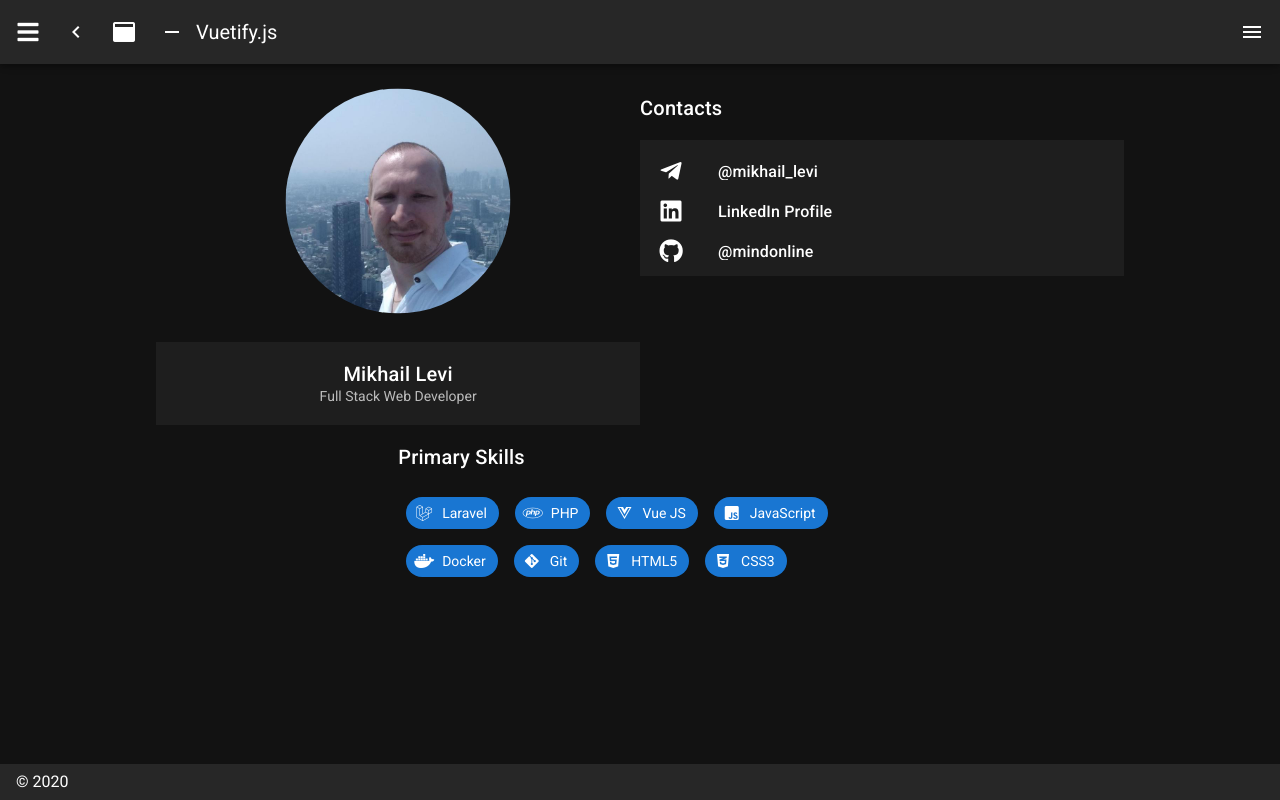
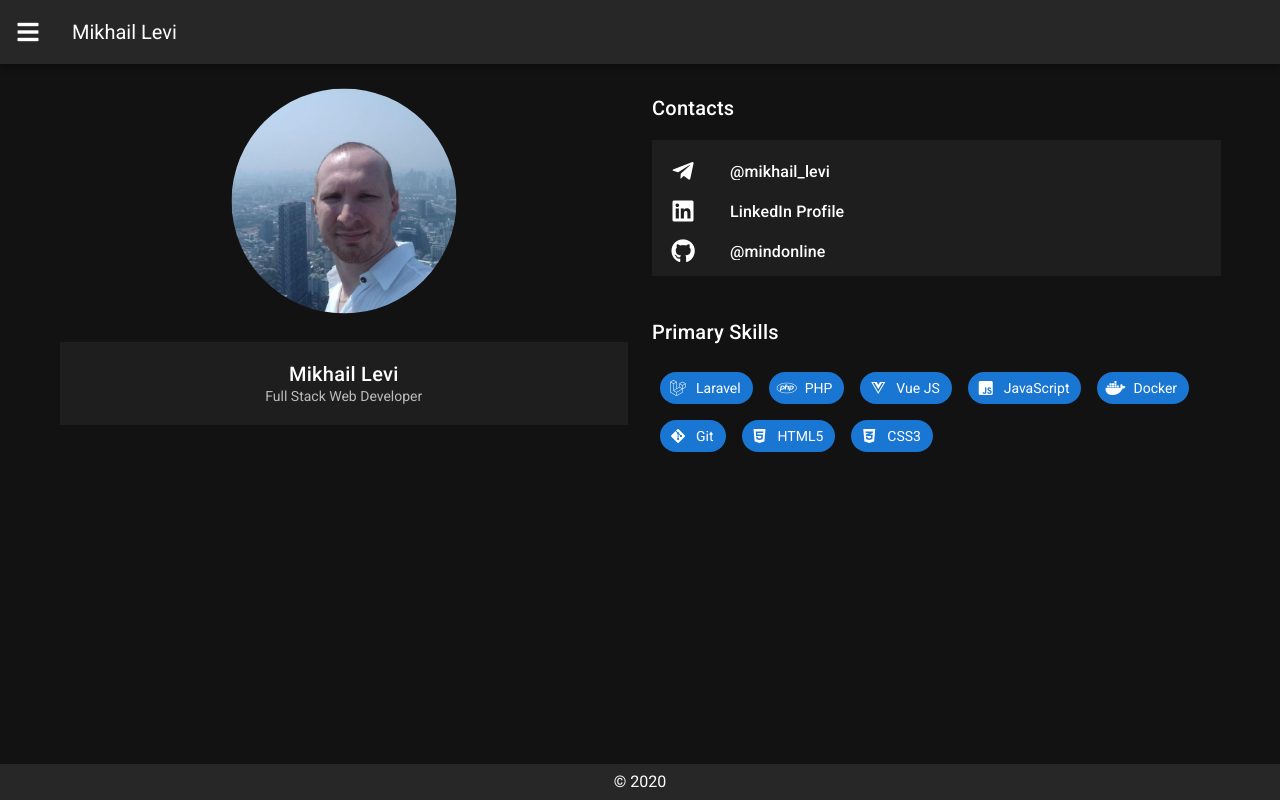
Before and after one commit to mindonline/mindonline, a Nuxt app: page / in a window 1280 px wide. Built offline with nearby package versions, Linux system fonts and the light colour scheme.

Commit message:
refactor(indexPage): Clean up layout and move to Vuetify 2.x grind

```diff
--- a/layouts/default.vue
+++ b/layouts/default.vue
@@ -2,8 +2,6 @@
   <v-app dark>
     <v-navigation-drawer
       v-model="drawer"
-      :mini-variant="miniVariant"
-      :clipped="clipped"
       fixed
       app
     >
@@ -25,62 +23,22 @@
       </v-list>
     </v-navigation-drawer>
     <v-app-bar
-      :clipped-left="clipped"
       fixed
       app
     >
       <v-app-bar-nav-icon @click.stop="drawer = !drawer" />
-      <v-btn
-        icon
-        @click.stop="miniVariant = !miniVariant"
-      >
-        <v-icon>mdi-{{ `chevron-${miniVariant ? 'right' : 'left'}` }}</v-icon>
-      </v-btn>
-      <v-btn
-        icon
-        @click.stop="clipped = !clipped"
-      >
-        <v-icon>mdi-application</v-icon>
-      </v-btn>
-      <v-btn
-        icon
-        @click.stop="fixed = !fixed"
-      >
-        <v-icon>mdi-minus</v-icon>
-      </v-btn>
       <v-toolbar-title v-text="title" />
-      <v-spacer />
-      <v-btn
-        icon
-        @click.stop="rightDrawer = !rightDrawer"
-      >
-        <v-icon>mdi-menu</v-icon>
-      </v-btn>
     </v-app-bar>
+
     <v-content>
       <v-container>
         <nuxt />
       </v-container>
     </v-content>
-    <v-navigation-drawer
-      v-model="rightDrawer"
-      :right="right"
-      temporary
-      fixed
-    >
-      <v-list>
-        <v-list-item @click.native="right = !right">
-          <v-list-item-action>
-            <v-icon light>
-              mdi-repeat
-            </v-icon>
-          </v-list-item-action>
-          <v-list-item-title>Switch drawer (click me)</v-list-item-title>
-        </v-list-item>
-      </v-list>
-    </v-navigation-drawer>
+
     <v-footer
       :fixed="fixed"
+      class="justify-center"
       app
     >
       <span>&copy; {{ new Date().getFullYear() }}</span>
@@ -92,13 +50,12 @@
   export default {
     data () {
       return {
-      clipped: false,
         drawer: false,
         fixed: false,
         items: [
           {
             icon: 'mdi-apps',
-          title: 'Welcome',
+            title: 'About me',
             to: '/'
           },
           {
@@ -107,10 +64,7 @@ export default {
             to: '/inspire'
           }
         ],
-      miniVariant: false,
-      right: true,
-      rightDrawer: false,
-      title: 'Vuetify.js'
+        title: 'Mikhail Levi'
       }
     }
   }
--- a/pages/index.vue
+++ b/pages/index.vue
@@ -1,28 +1,32 @@
 <template>
-  <v-layout wrap justify-center align-start>
-    <v-flex xs12 md5 class="text-center">
+  <v-row wrap justify-center align-start>
+    <v-col cols="12" md="6">
       <profile-avatar
         :image="$store.state.ownerAvatarUrl"
         :image-title="$store.state.ownerAvatarTitle"
         :title="$store.state.ownerName"
         :sub-title="$store.state.ownerSubtitle"
       />
-    </v-flex>
-    <v-flex xs12 md5>
+    </v-col>
+    <v-col cols="12" md="6">
+      <v-row>
+        <v-col cols="12">
           <div class="title mt-4 mb-4">
             Contacts
           </div>
           <contact-list :value="$store.state.contacts" />
-    </v-flex>
-    <v-flex xs12 md5>
+        </v-col>
+        <v-col cols="12">
           <div class="title mt-4 mb-4">
             Primary Skills
           </div>
           <div>
             <skills-badges :value="$store.state.primarySkills" />
           </div>
-    </v-flex>
-  </v-layout>
+        </v-col>
+      </v-row>
+    </v-col>
+  </v-row>
 </template>
 
 <script>
```
Lines whose indentation alone changed are shown as unchanged.
